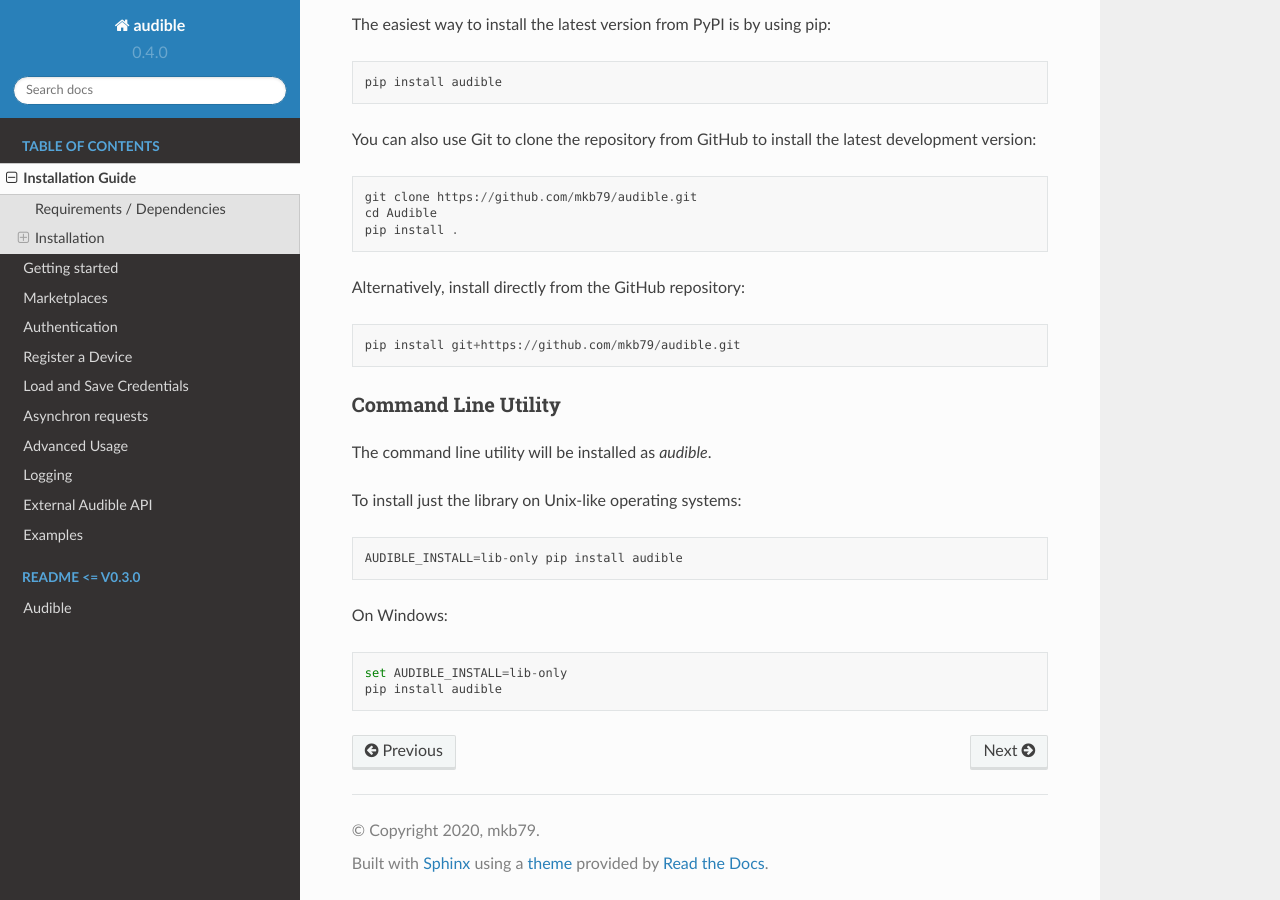
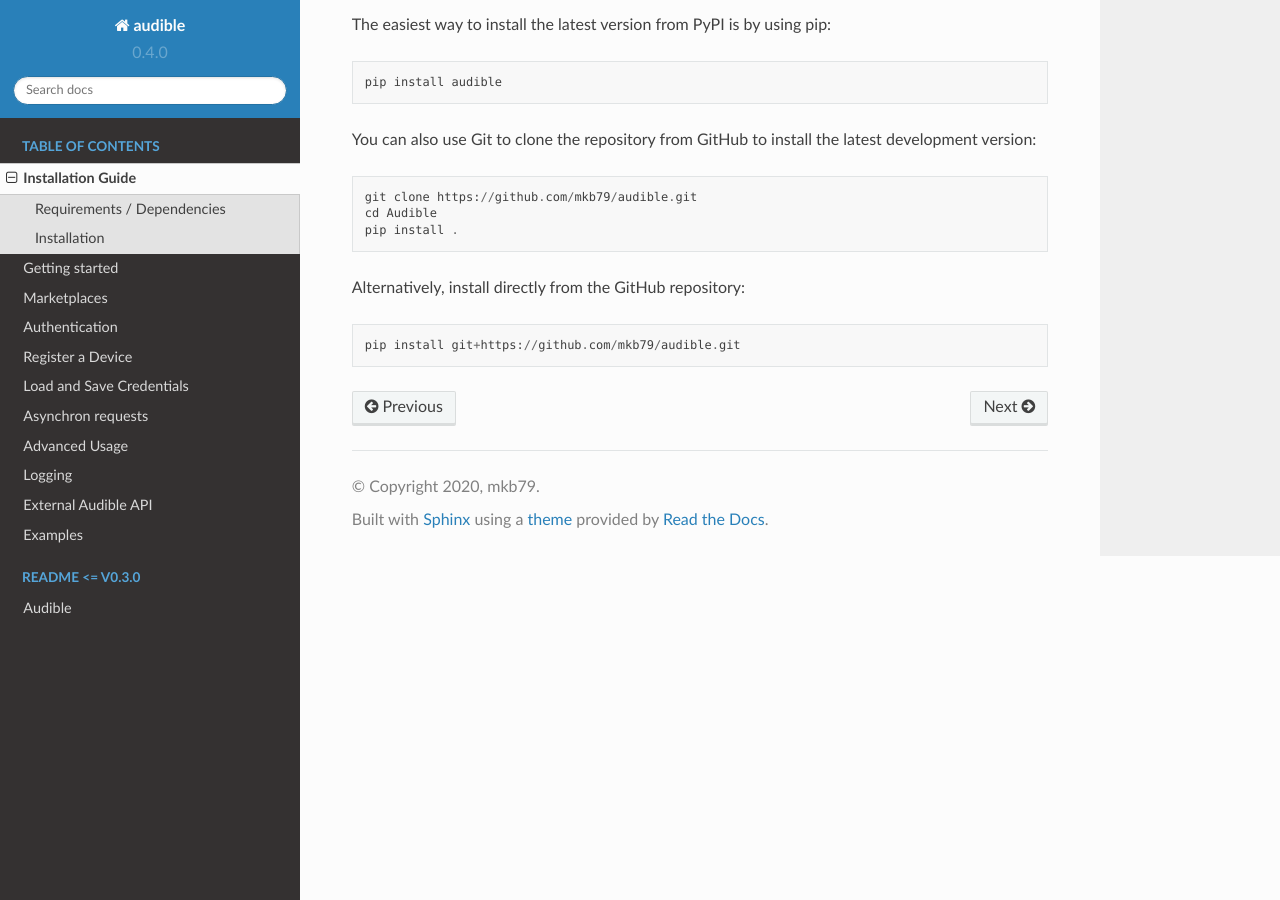
Before and after one commit to mkb79/Audible, a Sphinx documentation site: the page built from docs/source/intro/install.rst, in a window 1280 px wide and 900 px high, scrolled down 547 px. Built offline with Sphinx 7.4.7 and the Read the Docs theme 2.0.0, drawn with Linux system fonts in a browser that asks for light colours; the version number is read from the project's files by our own code.

Commit message:
Update install.rst

```diff
--- a/docs/source/intro/install.rst
+++ b/docs/source/intro/install.rst
@@ -34,17 +34,3 @@
 Alternatively, install directly from the GitHub repository::
 
     pip install git+https://github.com/mkb79/audible.git
-
-Command Line Utility
---------------------
-
-The command line utility will be installed as `audible`.
-
-To install just the library on Unix-like operating systems::
-
-    AUDIBLE_INSTALL=lib-only pip install audible
-
-On Windows::
-
-    set AUDIBLE_INSTALL=lib-only
-    pip install audible
```
